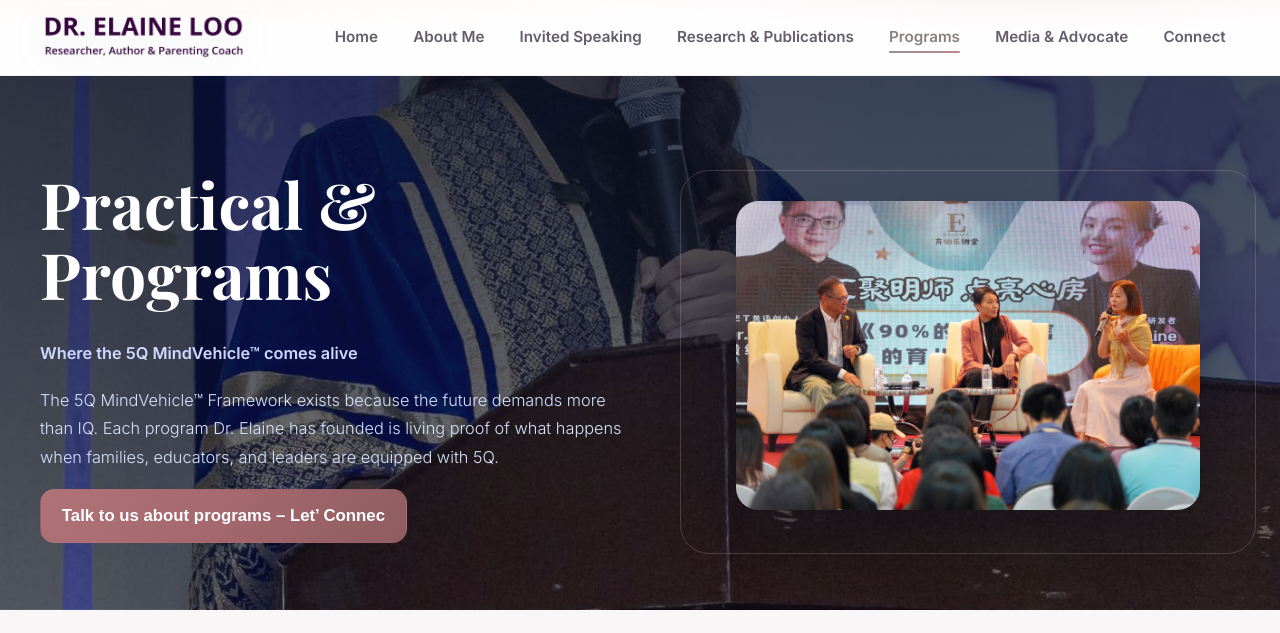
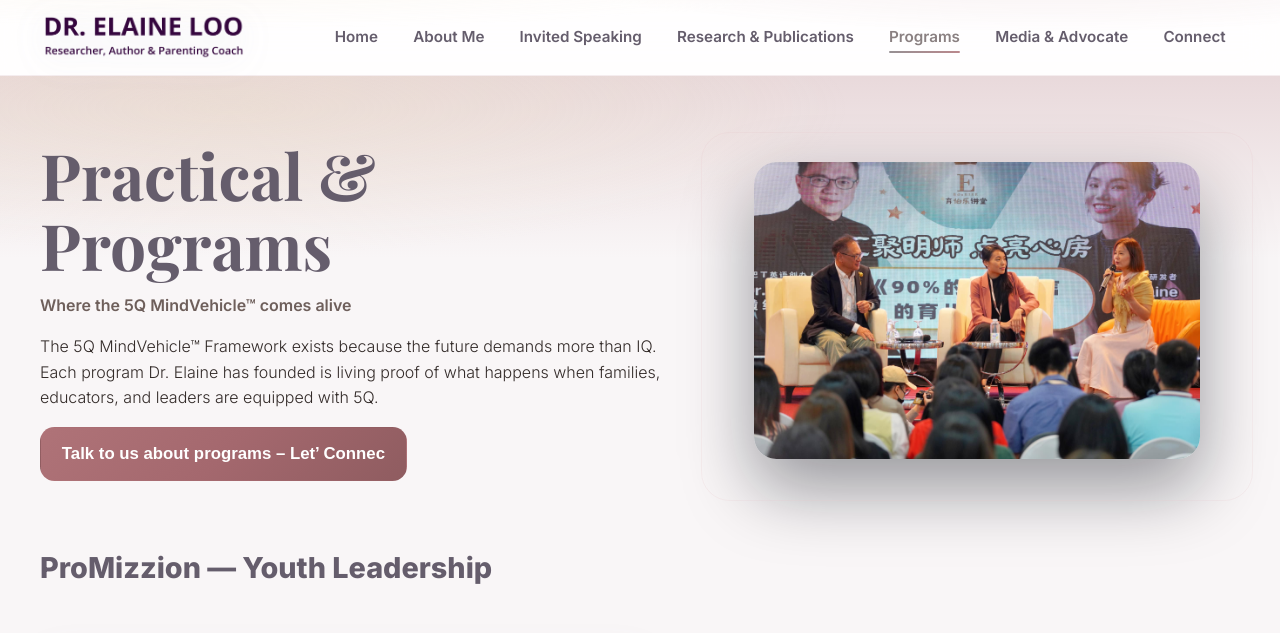
Before and after one commit to Lapendaz2015/drelaineloo-site, a website: page programs.html in a window 1280 px wide. Shown: the top 633 px of the page. Drawn offline with nearby package versions, Linux system fonts and the light colour scheme.

Commit message:
update program header

```diff
--- a/programs.html
+++ b/programs.html
@@ -38,12 +38,10 @@
 
     <main id="main">
       <!-- Hero -->
-      <section class="hero programs-hero">
-        <div class="container hero-grid programs-hero-grid">
-          <div class="programs-hero-copy">
-            <h1 class="display" style="color: #fff">
-              Practical &amp; Programs
-            </h1>
+      <section class="hero">
+        <div class="container hero-grid">
+          <div>
+            <h1 class="display">Practical &amp; Programs</h1>
             <p class="subtitle">Where the 5Q MindVehicle™ comes alive</p>
             <p>
               The 5Q MindVehicle™ Framework exists because the future demands
```
